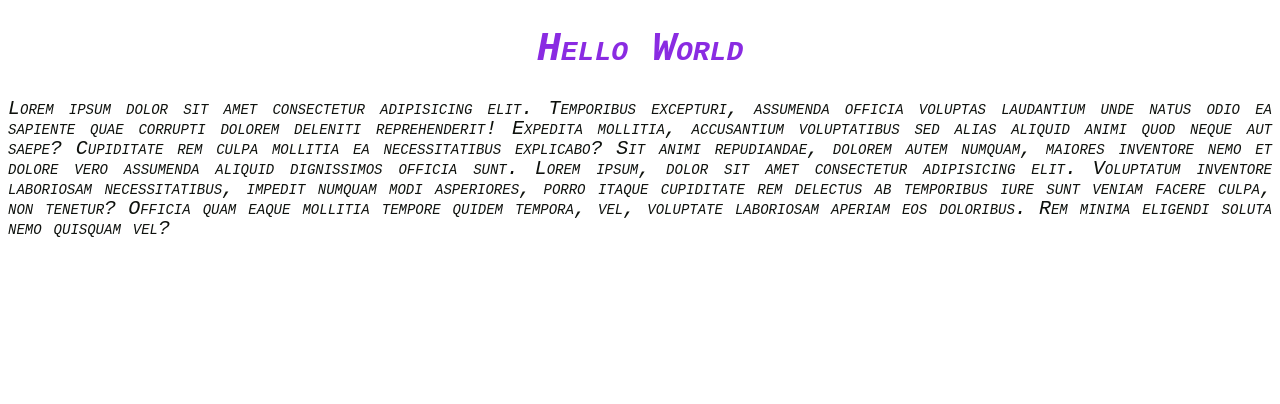
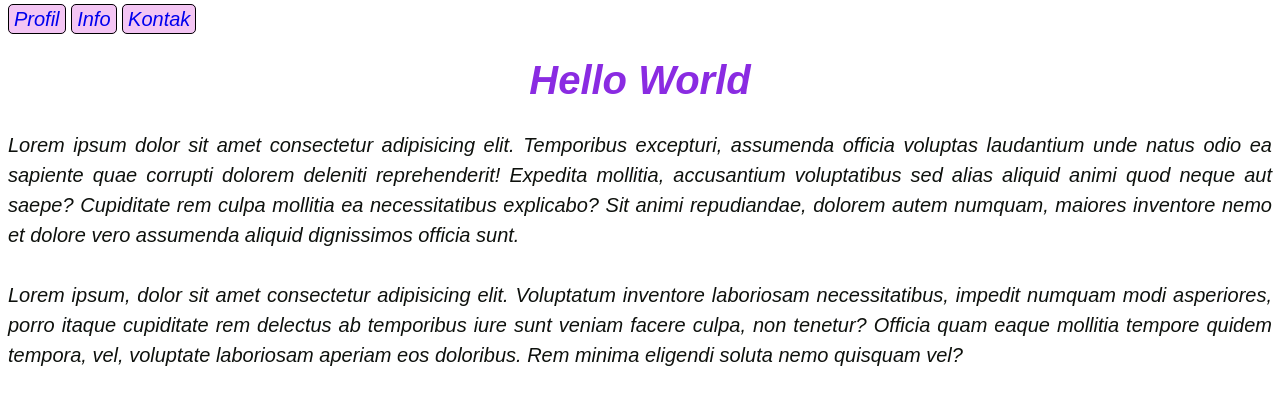
Before and after one commit to MAsfaDevano72/latihan-css, a plain HTML site: page index.html in a window 1280 px wide. Drawn offline with Linux system fonts and the light colour scheme.

Commit message:
Menambahkan link dan file profile

```diff
--- a/index.html
+++ b/index.html
@@ -7,10 +7,13 @@
     <link rel="stylesheet" href="style.css">
 </head>
 <body>
+    <a href="profil.html">Profil</a>
+    <a href="#">Info</a>
+    <a href="#">Kontak</a>
     <h1>Hello World</h1>
     <p>
         Lorem ipsum dolor sit amet consectetur adipisicing elit. Temporibus excepturi, assumenda officia voluptas laudantium unde natus odio ea sapiente quae corrupti dolorem deleniti reprehenderit! Expedita mollitia, accusantium voluptatibus sed alias aliquid animi quod neque aut saepe? Cupiditate rem culpa mollitia ea necessitatibus explicabo? Sit animi repudiandae, dolorem autem numquam, maiores inventore nemo et dolore vero assumenda aliquid dignissimos officia sunt.
-
+        <br><br>
         Lorem ipsum, dolor sit amet consectetur adipisicing elit. Voluptatum inventore laboriosam necessitatibus, impedit numquam modi asperiores, porro itaque cupiditate rem delectus ab temporibus iure sunt veniam facere culpa, non tenetur? Officia quam eaque mollitia tempore quidem tempora, vel, voluptate laboriosam aperiam eos doloribus. Rem minima eligendi soluta nemo quisquam vel?
     </p>
 </body>
--- a/style.css
+++ b/style.css
@@ -1,15 +1,26 @@
 body {
-            font-family: 'Courier New', Courier, monospace;
+    font-family: Arial, Helvetica, sans-serif;
     font-size: 20px;
-            font-variant: small-caps;
     font-style: italic;
 }
 h1 {
     color: blueviolet;
+    font-variant: normal;
     text-align: center;
 }
 p {
-            line-height: 20px;
+    line-height: 30px;
     color: rgb(14, 17, 13);
     text-align: justify;
 }
+a {
+    text-decoration: none;
+    border: 1px solid black;
+    padding: 3px 5px;
+    border-radius: 5px;
+    background-color: rgb(243, 197, 243);
+}
+a:hover {
+    background-color: blueviolet;
+    color: white;
+}
```
Also changed, not shown: profil.html (added, +18 -0 lines). Lines whose indentation alone changed are shown as unchanged.
